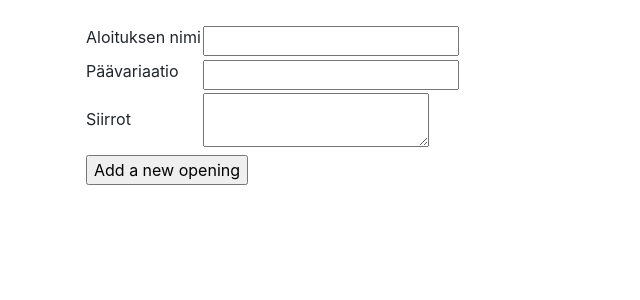
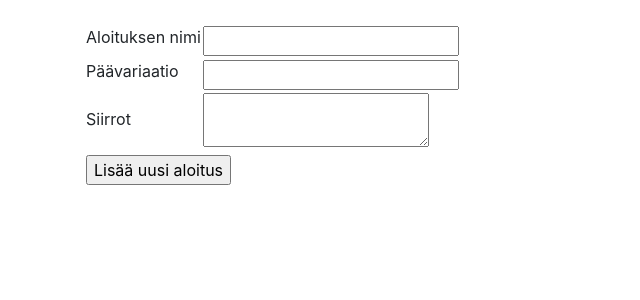
Before and after one commit to AlecSiikaluoma/Shakkipelit, a Flask app: template app/templates/games/add_opening.html in a window 1280 px wide. Shown: the part 56-356 px from the top of the page, without its empty margins (0-640 px from the left). Run offline with Flask 2, Linux system fonts and the light colour scheme; the template is opened without the code that fills it: values that come from a table or form of the project are taken from there, others are empty; some libraries are stand-ins or nearby versions.

Commit message:
Make finnish

```diff
--- a/app/templates/games/add_opening.html
+++ b/app/templates/games/add_opening.html
@@ -49,7 +49,7 @@
       </td>
     </tr>
       <td colspan="3">
-        <input type="submit" value="Add a new opening"/>
+        <input type="submit" value="Lisää uusi aloitus"/>
       </td>
     </tr>
   </table>
```
